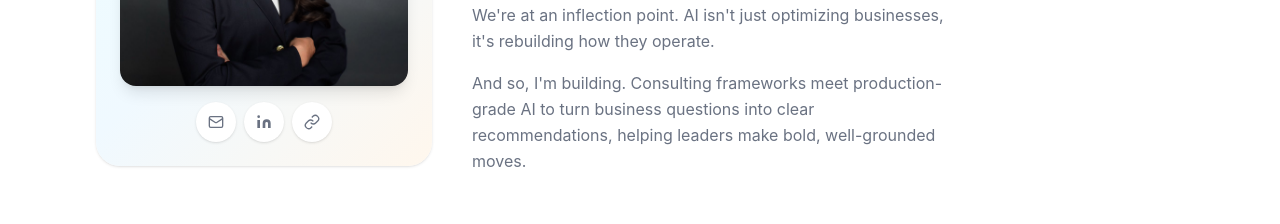
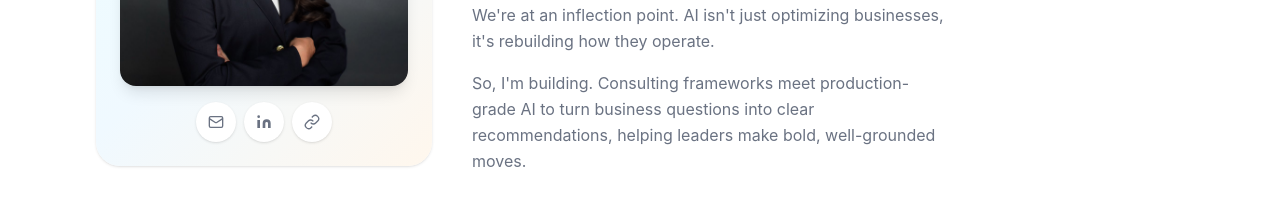
Before and after one commit to ktlearnsai-ship-it/ai-agents-portfolio, a Next.js app in the folder frontend/: page / in a window 1280 px wide. Shown: the part 339-563 px from the top of the page. Built offline with nearby package versions, Linux system fonts and the light colour scheme.

Commit message:
Update portfolio copy and text edits

```diff
--- a/frontend/app/page.tsx
+++ b/frontend/app/page.tsx
@@ -185,7 +185,7 @@ const [showCaseStudyNotice, setShowCaseStudyNotice] = useState(false);
               We're at an inflection point. AI isn't just optimizing businesses, it's rebuilding how they operate.
             </p>
             <p className="text-base text-gray-500 mb-6 leading-relaxed" style={{ maxWidth: "480px" }}>
-              And so, I'm building. Consulting frameworks meet production-grade AI to turn business questions into clear recommendations, helping leaders make bold, well-grounded moves.
+              So, I'm building. Consulting frameworks meet production-grade AI to turn business questions into clear recommendations, helping leaders make bold, well-grounded moves.
             </p>
           </div>
         </div>
```
